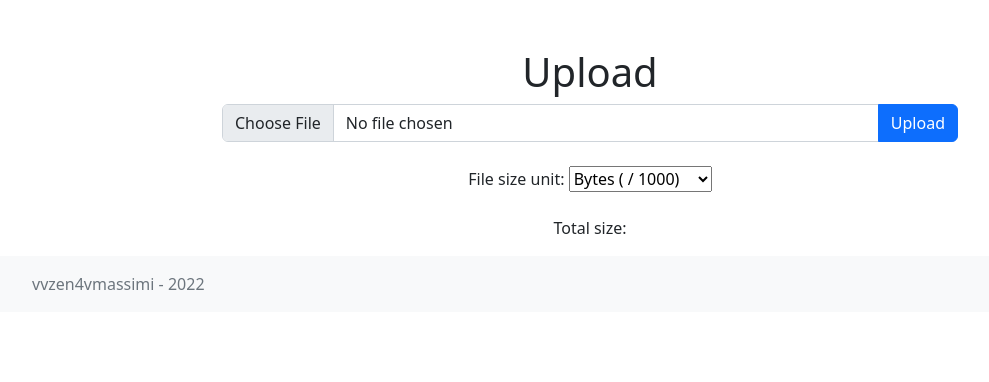
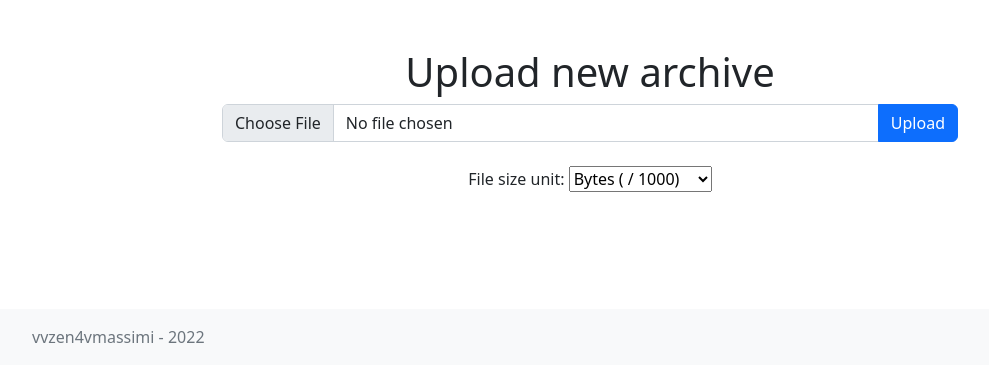
Before and after one commit to vvzen/vmassimi-webapp, a FastAPI app: page /app in a window 1280 px wide. Shown: the part 56-438 px from the top of the page, without its empty margins (50-1039 px from the left). Run offline with FastAPI, Linux system fonts and the light colour scheme; some libraries are stand-ins or nearby versions.

Commit message:
feat: Tidy up, better UX for file upload

```diff
--- a/services/webapp-rust/templates/index.html
+++ b/services/webapp-rust/templates/index.html
@@ -43,7 +43,7 @@
         <div class="col"></div>
 
         <div class="col-8">
-          <h1 class="mt-5">Upload</h1>
+          <h1 class="mt-5">Upload new archive</h1>
 
           <form name="file-upload-form">
             <div class="input-group mb-3">
@@ -60,7 +60,16 @@
               </select>
             </label>
 
-            <p>Total size: <span class="pt-2" id="fileSize"></span></p>
+            <div id="upload-data-info" style="visibility: hidden;">
+              <p>Total size: <span class="pt-2" id="file-size"></span></p>
+            </div>
+
+            <div id="upload-progress-info" style="visibility: hidden;">
+              <div class="progress">
+                <div id="upload-progress-bar" class="pb-2 progress-bar progress-bar-striped progress-bar-animated" role="progressbar" style="width: 0%" aria-valuenow="0" aria-valuemin="0" aria-valuemax="100"></div>
+              </div>
+              <p><small>Upload progress: <span class="pt-2" id="upload-progress"></span></small></p>
+            </div>
 
           </form>
         </div>
@@ -96,15 +105,11 @@
 
     inputElement.addEventListener("input", handleFiles, false);
     unitChoice.addEventListener("change", handleFiles, false);
-    //uploadElement.addEventListener("click", uploadFiles, false);
     form.addEventListener("submit", uploadFiles);
 
-    //form.addEventListener("submit", (event) => {
-    //  console.log("User clicked on submit!");
-    //  const output = document.querySelector("output");
-    //  const formData = new FormData(form);
-
-    //});
+    function map_range(n, start1, stop1, start2, stop2) {
+      return ((n-start1)/(stop1-start1))*(stop2-start2)+start2;
+    };
 
     function handleFiles(){
 
@@ -143,8 +148,9 @@
       const fileSizeInUnit = numberOfBytes / Math.pow(base, exponent);
       const fileSizeHumanReadable = fileSizeInUnit.toString().slice(0, 4);
 
-      document.getElementById("fileSize").textContent = `~${fileSizeHumanReadable} ${unitToUse}`;
-
+      document.getElementById("file-size").textContent = `~${fileSizeHumanReadable} ${unitToUse}`;
+      let uploadInfo = document.getElementById("upload-data-info");
+      uploadInfo.style.visibility = "visible";
   }
 
   function uploadFiles(event){
@@ -159,13 +165,18 @@
     const file = inputElement.files[0];
     let totalBytes = file.size;
 
+    if (totalBytes <= 0) {
+      console.log("Nothing to upload.")
+      return;
+    }
+
+    let progressDiv = document.getElementById("upload-progress-info");
+    progressDiv.style.visibility = "visible";
+    let progressText = document.getElementById("upload-progress");
+    let progressBar = document.getElementById("upload-progress-bar");
+
     console.log("File:", file);
     console.log("totalBytes:", totalBytes);
-
-    //const sliceSize = 100 * 1024;
-    //let start = 0;
-    //let blob = file.slice(start, sliceSize);
-    //console.log(blob);
 
     let formData = new FormData();
     formData.append('content-type', file.type);
@@ -176,9 +187,11 @@
       console.error("Upload errored: ", event);
     }
     function onProgress(event){
-      console.log("Upload progress: ", event);
       if (event.lengthComputable){
-        console.log(`Loaded: ${event.loaded}, Total: ${event.total}`);
+        let progress = map_range(event.loaded, 0, event.total, 0, 100);
+        progressBar.ariaValueNow = progress.toString();
+        progressBar.style.width = `${progress.toString()}%`;
+        progressText.innerText = `${parseInt(progress).toString()}%, ${event.loaded} of ${event.total} bytes`;
       }
     }
     function onReadyStateChange(event){
@@ -191,10 +204,10 @@
     request.upload.addEventListener("progress", onProgress);
     request.upload.addEventListener("readystatechange", onReadyStateChange);
 
-    let endpoint = "http://localhost:3000/upload";
+    let endpoint = "/app/upload";
+    //let endpoint = "http://localhost:3000/upload";
     console.log("Uploading files to", endpoint);
 
-    //request.open("POST", "/app/upload");
     request.open("POST", endpoint);
     request.send(formData);
   }
```
Also changed, not shown: 1 other file.
